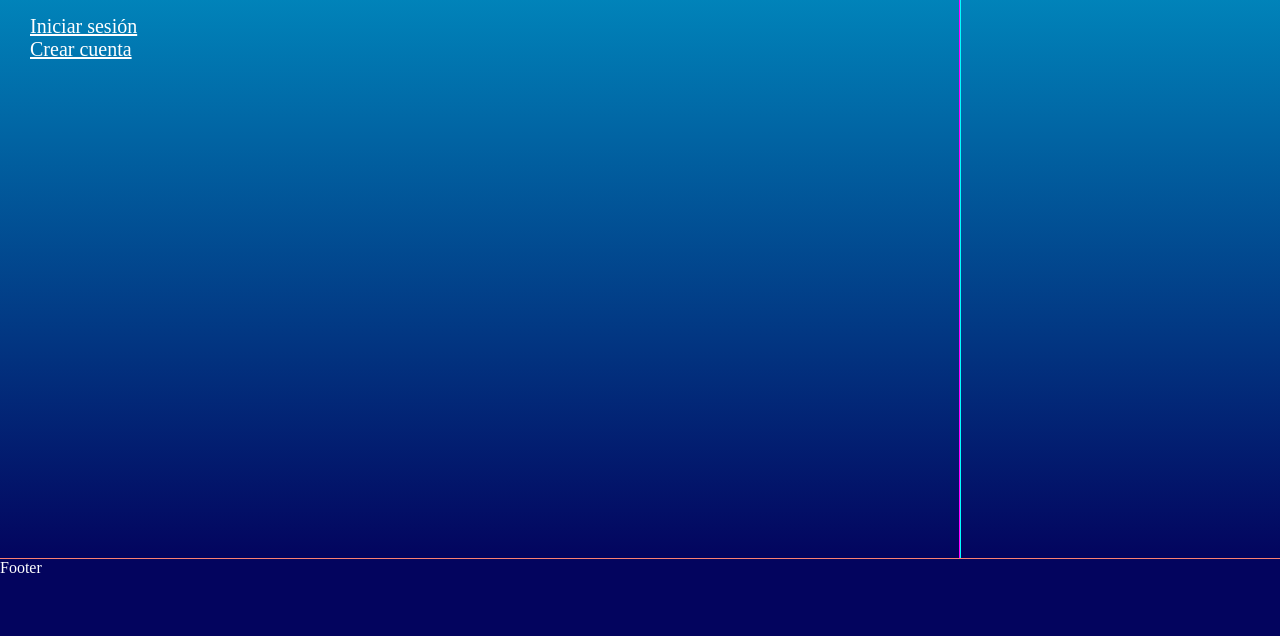
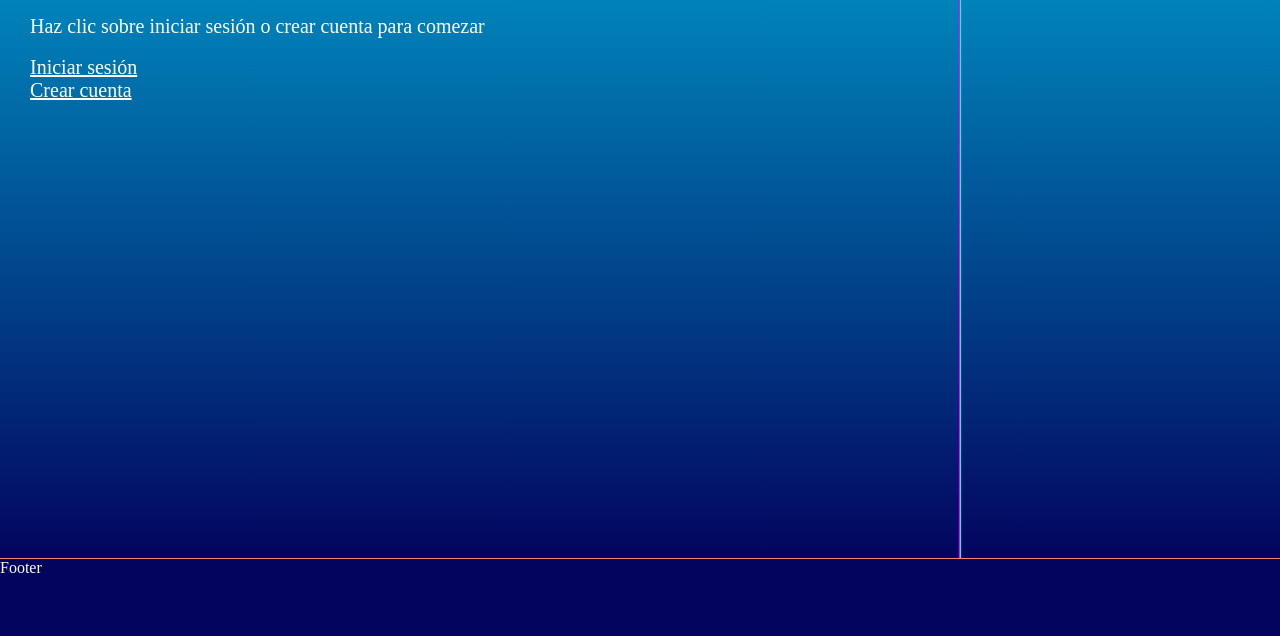
Before and after one commit to RamsceoSkull/CheFood, a plain HTML site: page index.html in a window 1280 px wide. Shown: the part 164-800 px from the top of the page. Drawn offline with Linux system fonts and the light colour scheme.

Commit message:
Agregué etiquetas al index.html

```diff
--- a/index.html
+++ b/index.html
@@ -25,6 +25,7 @@
         <section class="container__content">
             <h1>Prueba de home</h1>
             <p>Estos prototipos fueron desarrollados por Ramsés Anceno</p><br>
+            <p>Haz clic sobre iniciar sesión o crear cuenta para comezar</p><br>
             <ol>
                 <li>
                     <a href="./iniciar/iniciar-sesion.html">Iniciar sesión</a>
```
